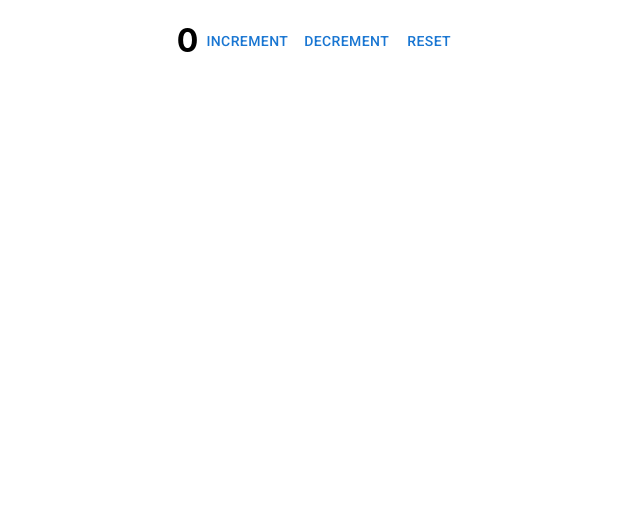
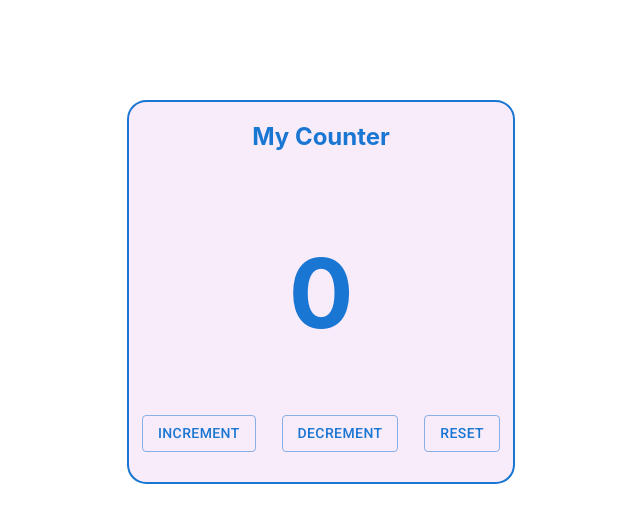
Before and after one commit to Vlada25/react-task31, a React (Create React App) app: page / in a window 1280 px wide. Shown: the top 522 px of the page, without its empty margins (321-961 px from the left). Built offline with nearby package versions, Linux system fonts and the light colour scheme.

Commit message:
Added main functionality

```diff
--- a/package.json
+++ b/package.json
@@ -4,11 +4,15 @@
   "version": "0.1.0",
   "private": true,
   "dependencies": {
+    "@emotion/react": "^11.6.0",
+    "@emotion/styled": "^11.6.0",
+    "@material-ui/core": "^4.12.3",
     "@mui/icons-material": "^5.1.0",
     "@mui/material": "^5.1.0",
     "@testing-library/jest-dom": "^5.15.0",
     "@testing-library/react": "^11.2.7",
     "@testing-library/user-event": "^12.8.3",
+    "prop-types": "^15.7.2",
     "react": "^17.0.2",
     "react-dom": "^17.0.2",
     "react-scripts": "4.0.3",
--- a/src/App.js
+++ b/src/App.js
@@ -3,9 +3,7 @@ import CounterContainer from "./components/CounterContainer";
 
 function App() {
   return (
-    <div>
-      <CounterContainer></CounterContainer>
-    </div>
+    <CounterContainer></CounterContainer>
   );
 }
 
--- a/src/components/Counter.js
+++ b/src/components/Counter.js
@@ -1,13 +1,26 @@
-import React from 'react'
-import { Button } from '@mui/material'
+import React from 'react';
+import { Button } from '@mui/material';
+import PropTypes from 'prop-types';
 
-export default function Counter() {
+function Counter({count, increment, decrement, reset}) {
     return (
         <div className="counter">
-            <h1>0</h1>
-            <Button>Increment</Button>
-            <Button>Decrement</Button>
-            <Button>Reset</Button>
+            <h2>My Counter</h2>
+            <h1>{count}</h1>
+            <div className="buttons">
+                <Button variant="outlined" onClick={increment}>Increment</Button>
+                <Button variant="outlined" onClick={decrement}>Decrement</Button>
+                <Button variant="outlined" onClick={reset}>Reset</Button>
+            </div>
         </div>
     )
 }
+
+Counter.propTypes = {
+    count: PropTypes.number.isRequired,
+    increment: PropTypes.func.isRequired,
+    decrement: PropTypes.func.isRequired,
+    reset: PropTypes.func.isRequired
+}
+
+export default Counter;
--- a/src/components/CounterContainer.js
+++ b/src/components/CounterContainer.js
@@ -2,9 +2,44 @@ import React, { Component } from 'react'
 import Counter from './Counter'
 
 export default class CounterContainer extends Component {
+    constructor (props){
+        super(props);
+
+        this.state = {
+            count: 0
+        };
+
+        this.increment = this.increment.bind(this);
+        this.decrement = this.decrement.bind(this);
+        this.reset = this.reset.bind(this);
+    }
+
+    increment() {
+        this.setState(state => ({
+            count: state.count + 1
+        }))
+    }
+
+    decrement(){
+        this.setState(state => ({
+            count: state.count - 1
+        }))
+    }
+
+    reset() {
+        this.setState({
+            count: 0
+        })
+    }
+
     render() {
         return (
-           <Counter></Counter>
+            <Counter
+                count={this.state.count}
+                increment={this.increment}
+                decrement={this.decrement}
+                reset={this.reset}>
+            </Counter>
         )
     }
 }
--- a/src/index.css
+++ b/src/index.css
@@ -14,5 +14,29 @@ code {
 
 .counter {
   display: flex;
-  justify-content: center;
+  flex-direction: column;
+  width: 30%;
+  margin-left: 35%;
+  margin-top: 100px;
+  padding-bottom: 30px;
+  border: 2px solid #1976d2;
+  border-radius: 5%;
+  background-color: #f8ebfa;
 }
+
+.counter > h1 {
+  font-size: 600%;
+  text-align: center;
+  color: #1976d2;
+}
+
+.counter > h2 {
+  text-align: center;
+  color: #1976d2;
+}
+
+.buttons {
+  display: flex;
+  flex-direction: row;
+  justify-content: space-around;
+}
```
Also changed, not shown: 1 other file (tests, documents, lock files or other folders).
